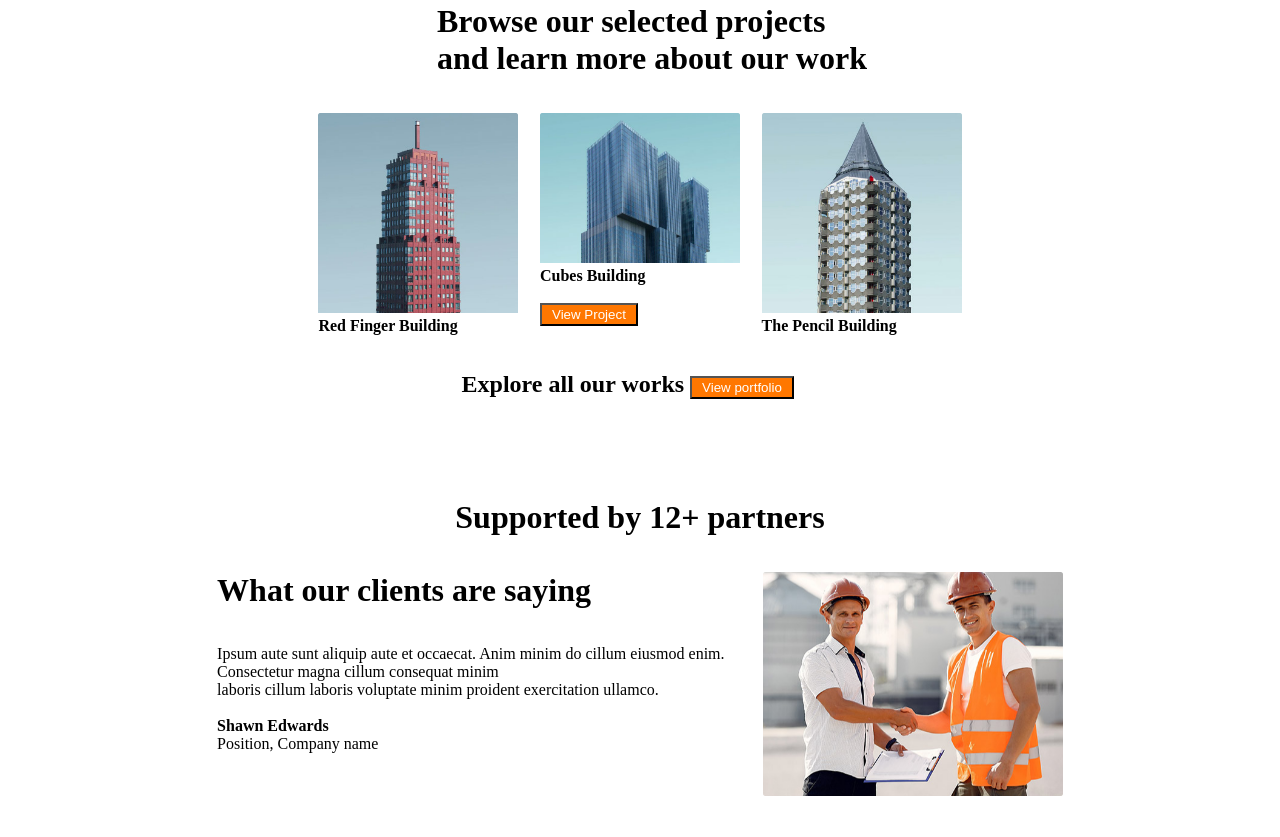
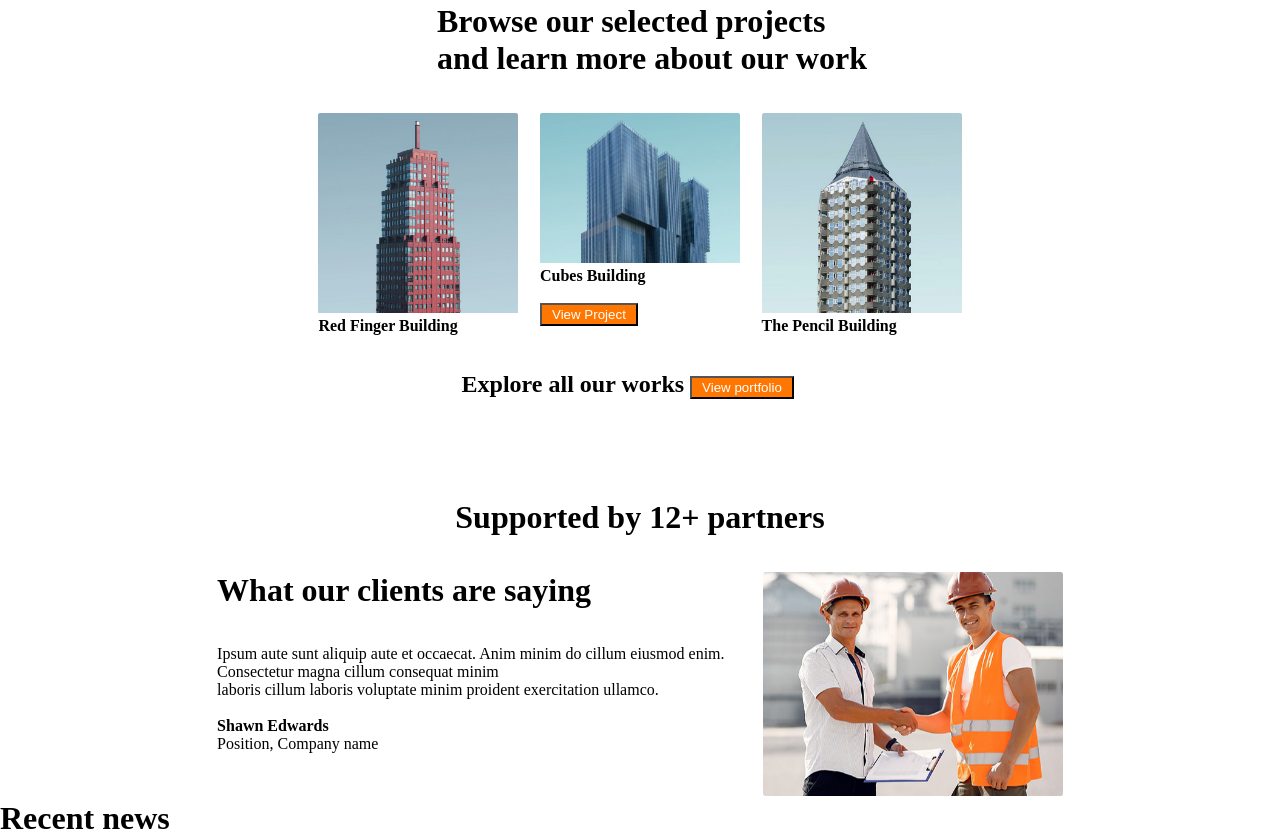
Before and after one commit to Safar-html/home-work-figma-1, a plain HTML site: page index.html in a window 1280 px wide. Shown: the part 1685-2522 px from the top of the page. Before the commit the page ends 2485 px from the top, so only its background shows below. Drawn offline with Linux system fonts and the light colour scheme.

Commit message:
add h1 Recent news

```diff
--- a/index.html
+++ b/index.html
@@ -237,5 +237,8 @@
         </div>
     </div>
   </div>
+    <div class="section5">
+      <h1 >Recent news</h1>
+    </div>
   </body>
 </html>
```
